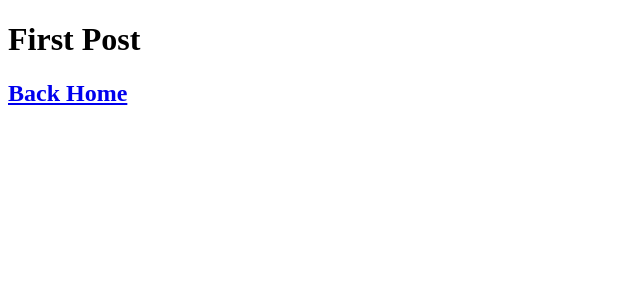
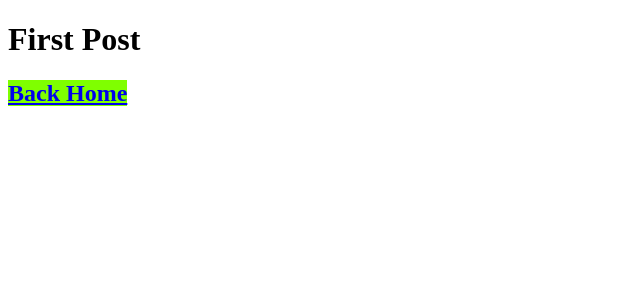
Before and after one commit to williammw/next-js-glance, a Next.js app: page /posts/first-post in a window 1280 px wide. Shown: the top 300 px of the page, without its empty margins (0-640 px from the left). Built offline with nearby package versions, Linux system fonts and the light colour scheme.

Commit message:
global css setup

```diff
--- /dev/null
+++ b/pages/_app.js
@@ -0,0 +1,21 @@
+// import App from 'next/app'
+
+import '../styles.css'
+
+function MyApp({ Component, pageProps }) {
+  return <Component {...pageProps} />
+}
+
+// Only uncomment this method if you have blocking data requirements for
+// every single page in your application. This disables the ability to
+// perform automatic static optimization, causing every page in your app to
+// be server-side rendered.
+//
+// MyApp.getInitialProps = async (appContext) => {
+//   // calls page's `getInitialProps` and fills `appProps.pageProps`
+//   const appProps = await App.getInitialProps(appContext);
+//
+//   return { ...appProps }
+// }
+
+export default MyApp
--- a/pages/index.js
+++ b/pages/index.js
@@ -15,6 +15,7 @@
             <a>this page</a>
           </Link>
         </h1>
+
 
         <p className="description">
           Get started by editing <code>pages/index.js</code>
--- a/style.css
+++ /dev/null
@@ -1,3 +0,0 @@
-.foo {
-  background-color: chartreuse;
-}
--- /dev/null
+++ b/styles.css
@@ -0,0 +1,11 @@
+.foo {
+  background-color: chartreuse;
+}
+
+/* body {
+  font-family: 'Fira-Code','SF Pro Text', 'SF Pro Icons', 'Helvetica Neue', 'Helvetica',
+    'Arial', sans-serif;
+  padding: 20px 20px 60px;
+  max-width: 680px;
+  margin: 0 auto;
+} */
```
